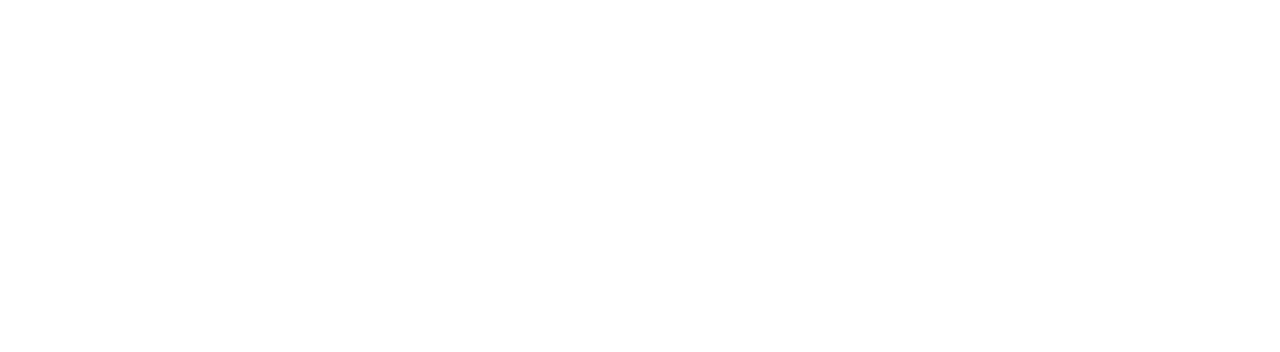
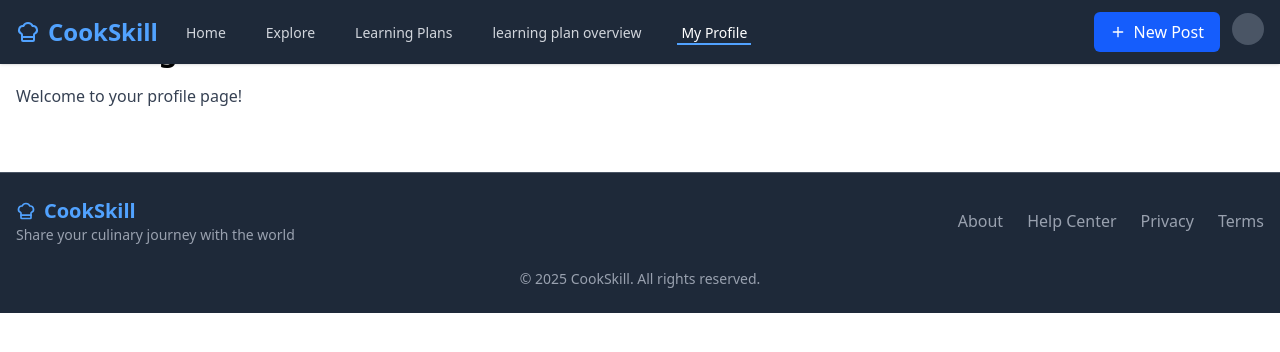
Before and after one commit to Eranga999/PAF-web, a React (Vite) app in the folder frontend/tailwindcss4/: page /profile in a window 1280 px wide. Before the commit this address had no page. Shown: the top 352 px of the page. Built offline with nearby package versions, Linux system fonts and the light colour scheme.

Commit message:
profile dummy page create

```diff
--- a/frontend/tailwindcss4/src/App.jsx
+++ b/frontend/tailwindcss4/src/App.jsx
@@ -6,8 +6,11 @@
 import LearningPlanPage from    "./pages/learningplan/LearningPlanPage";
 import PostCard from "./components/Post/PostCard";
 
+
+
 //todo
 import Homepage from "./pages/homepage";
+import ProfilePage from "./pages/User/ProfilePage";
 function App() {
 
   return (
@@ -18,6 +21,9 @@
       <Route path="/community" element={<CommunityExplorePage />} />
       <Route path="/learningplan" element={<LearningPlanPage />} />
       <Route path="/post" element={< PostCard />} />
+
+
+      <Route path="/profile" element={<ProfilePage />} />
     </Routes>
   </Router>
   )
--- a/frontend/tailwindcss4/src/components/Navbar.jsx
+++ b/frontend/tailwindcss4/src/components/Navbar.jsx
@@ -66,7 +66,8 @@
                 learning plan overview
               </Link>
               <Link
-                to={`/profile/${user?.id}`}
+                //to={`/profile/${user?.id}`}
+                to="/profile"
                 className={`inline-flex items-center px-1 pt-1 border-b-2 text-sm font-medium ${location.pathname.startsWith("/profile") ? "border-blue-400 text-white" : "border-transparent text-gray-300 hover:border-gray-500 hover:text-white"}`}
               >
                 My Profile
--- /dev/null
+++ b/frontend/tailwindcss4/src/pages/User/ProfilePage.jsx
@@ -0,0 +1,22 @@
+// src/pages/ProfilePage.jsx
+import Navbar from "../../components/Navbar";
+import Footer from "../../components/Footer";
+
+const ProfilePage = () => {
+  return (
+    <div >
+      {/* Navbar */}
+      <Navbar />
+        {/* Profile Page Content */}
+
+        <div className="container mx-auto px-4 py-8">
+            <h1 className="text-3xl font-bold mb-4">Profile Page</h1>
+            <p className="text-gray-700">Welcome to your profile page!</p>
+            {/* Add more profile-related content here */}
+        </div>
+      <Footer />
+    </div>
+  );
+};
+
+export default ProfilePage;
```
